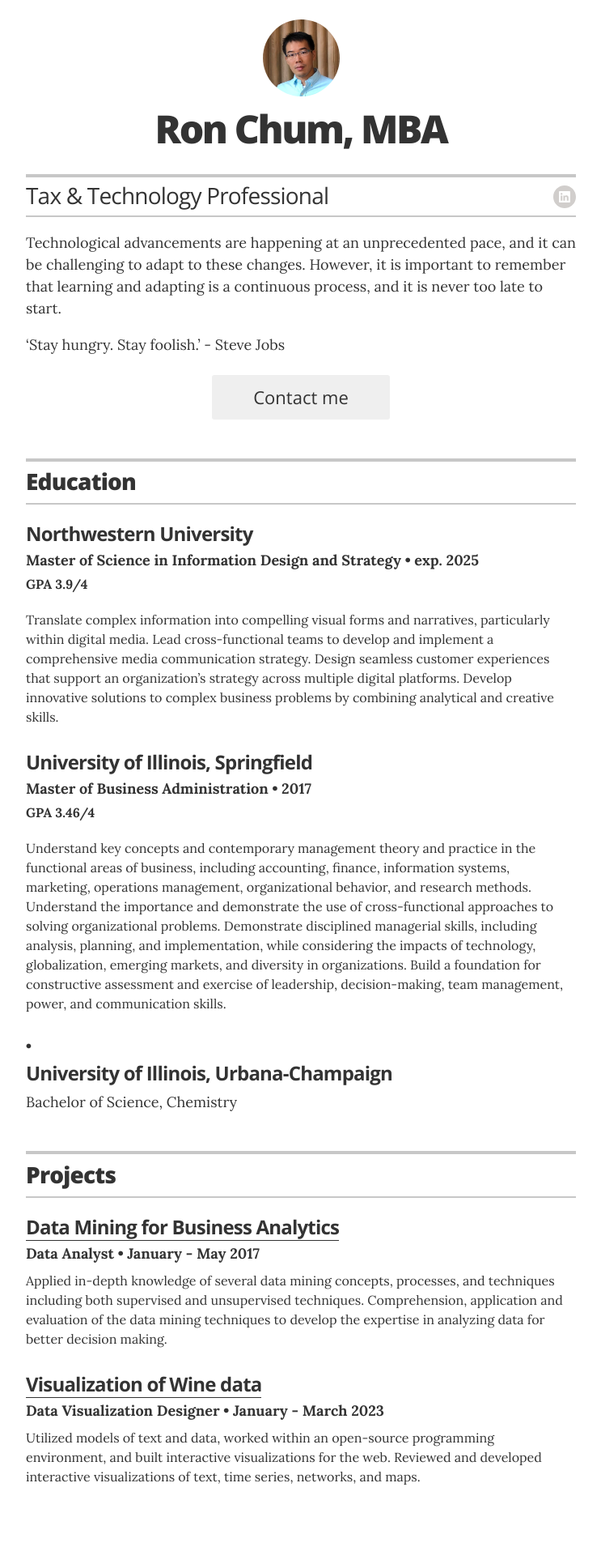
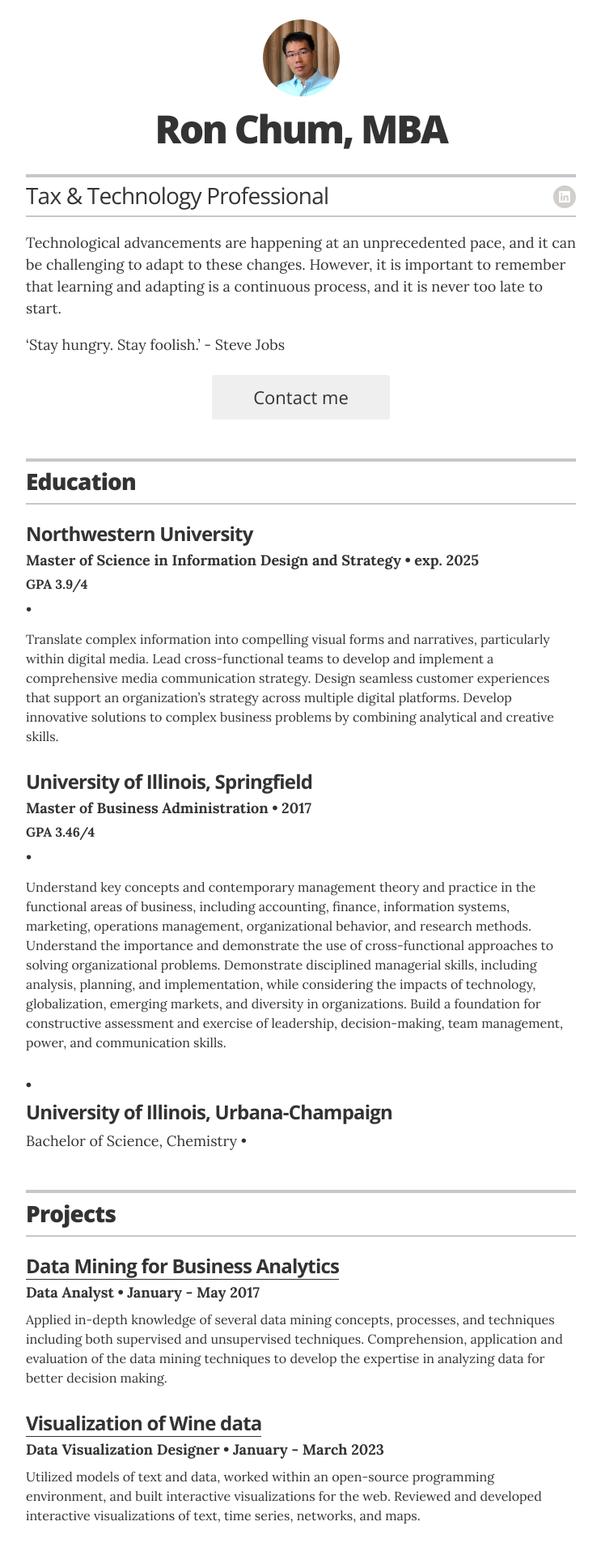
Before and after one commit to rchum/portfolio, a Jekyll site: the page built from index.html, in a window 1280 px wide. Shown: the whole page at 81% size, without its empty margins (268-1011 px from the left). Built offline with Jekyll 4.4.1, drawn with Linux system fonts in a browser that asks for light colours; before the commit the page ends 1883 px from its top, so only the background shows below that.

Commit message:
Update resume.html

```diff
--- a/_layouts/resume.html
+++ b/_layouts/resume.html
@@ -59,11 +59,11 @@
 
         <div class="resume-item" itemscope itemtype="http://schema.org/CollegeOrUniversity">
 
-  <h3 class="resume-item-title" itemprop="name">{{ education.uni }}</h3>
-  <h4 class="resume-item-details group" itemprop="description">{{ education.degree }} &bull; {{ education.year }}</h4>
-  <h5 class="resume-item-details award-title" itemprop="description">{{ education.award }}</h5>
-  <h6 class="resume-item-title" itemprop="name">{{ education.uni1 }}</h6>
-  <h7 class="resume-item-details group" itemprop="description">{{ education.degree1 }}</h7>
+        <h3 class="resume-item-title" itemprop="name">{{ education.uni }}</h3>
+        <h4 class="resume-item-details group" itemprop="description">{{ education.degree }} &bull; {{ education.year }}</h4>
+        <h5 class="resume-item-details award-title" itemprop="description">{{ education.award }}</h5>
+        <h6 class="resume-item-title" itemprop="name">{{ education.uni1 }}</h6>
+        <h7 class="resume-item-details group" itemprop="description">{{ education.degree1 }} &bull; {{ education.year1 }}</h7>
 
   <!-- Uncomment the following code block to include a list of awards -->
   <!-- <ul class="resume-item-list">
```
